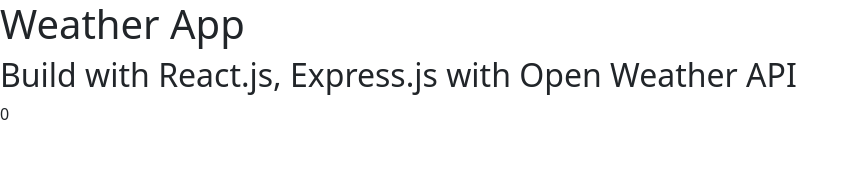
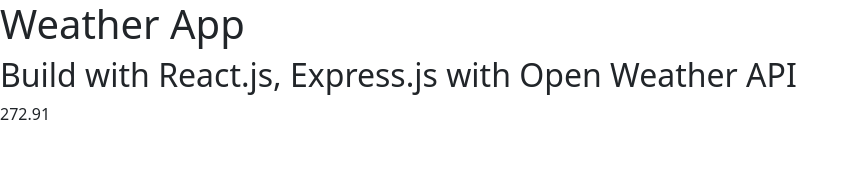
Before and after one commit to thatkit/weather-app-1-prod, a React (Create React App) app: page / in a window 1280 px wide. Shown: the top 192 px of the page, without its empty margins (0-859 px from the left). Built offline with nearby package versions, Linux system fonts and the light colour scheme; no server answers.

Commit message:
creating a mockup db for developing style purpose

```diff
--- a/server.js
+++ b/server.js
@@ -10,14 +10,11 @@
 app.use(express.static('./build'));
 
 app.get('/:lat/:lon', async (req, res) => {
-    console.log(req.params.lat, req.params.lon)
-
     const apiKEY = process.env.OPEN_WEATHER_API_KEY;
     const apiURL = `https://api.openweathermap.org/data/2.5/weather?lat=${req.params.lat}&lon=${req.params.lon}&appid=${apiKEY}`;
 
     const response = await fetch(apiURL);
     const json = await response.json();
-    console.log(json.main.temp);
 
     res.json(json);
 });
--- a/src/components/App/App.js
+++ b/src/components/App/App.js
@@ -1,4 +1,5 @@
 import React, { useState, useEffect } from 'react';
+import db from '../../db.json'; // for develompent only
 
 export const App = () => {
     const [weather, setWeather] = useState({
@@ -8,22 +9,23 @@
     });
 
     const getData = async () => {
-        if ('geolocation' in navigator) {
-            navigator.geolocation.getCurrentPosition(async ({ coords }) => {
-                const lat = coords.latitude;
-                const lon = coords.longitude;
+        // if ('geolocation' in navigator) {
+        //     navigator.geolocation.getCurrentPosition(async ({ coords }) => {
+        //         const lat = coords.latitude;
+        //         const lon = coords.longitude;
 
-                const apiURL = `/${lat}/${lon}`;
-                const res = await fetch(apiURL);
-                const json = await res.json();
-                // console.log(json);
-                setWeather(json);
+        //         const apiURL = `/${lat}/${lon}`;
+        //         const res = await fetch(apiURL);
+        //         const json = await res.json();
 
-                return null;
-            });
-        } else {
-            console.log('geolocation IS NOT available');
-        }
+        //         setWeather(json);
+
+        //         return null;
+        //     });
+        // } else {
+        //     console.log('geolocation IS NOT available');
+        // }
+        setWeather(db);
     }
 
     useEffect(() => {
--- /dev/null
+++ b/src/db.json
@@ -0,0 +1,42 @@
+{
+    "coord": {
+        "lon":131.8863,
+        "lat":43.1195
+    },
+    "weather": [{
+        "id":800,
+        "main":"Clear",
+        "description":"clear sky",
+        "icon":"01d"
+        }],
+    "base": "stations",
+    "main": {
+        "temp":272.91,
+        "feels_like":272.91,
+        "temp_min":272.91,
+        "temp_max":272.91,
+        "pressure":1030,
+        "humidity":67,
+        "sea_level":1030,
+        "grnd_level":1024
+    },
+    "visibility": 10000,
+    "wind": {
+        "speed":1.03,
+        "deg":179,
+        "gust":2.98
+    },
+    "clouds": {"all":0},
+    "dt": 1634076911,
+    "sys": {
+        "type":1,
+        "id":8885,
+        "country":"RU",
+        "sunrise":1634073786,
+        "sunset":1634114045
+    },
+    "timezone": 36000,
+    "id": 2013348,
+    "name": "Vladivostok",
+    "cod": 200
+}
```
